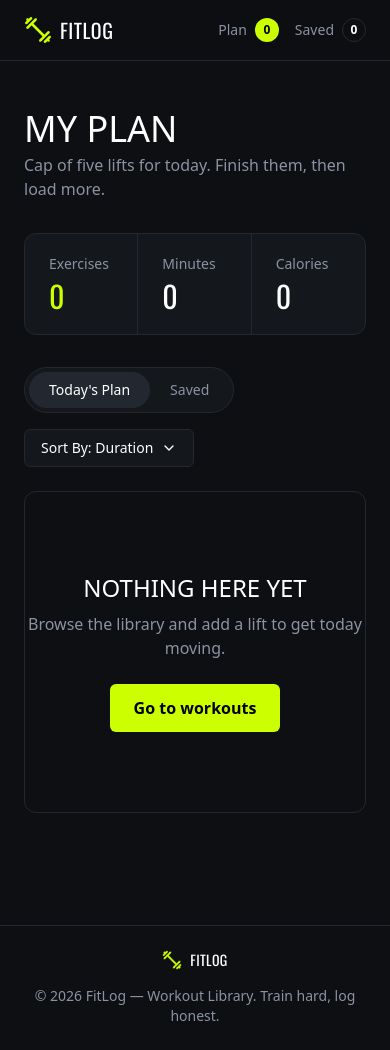
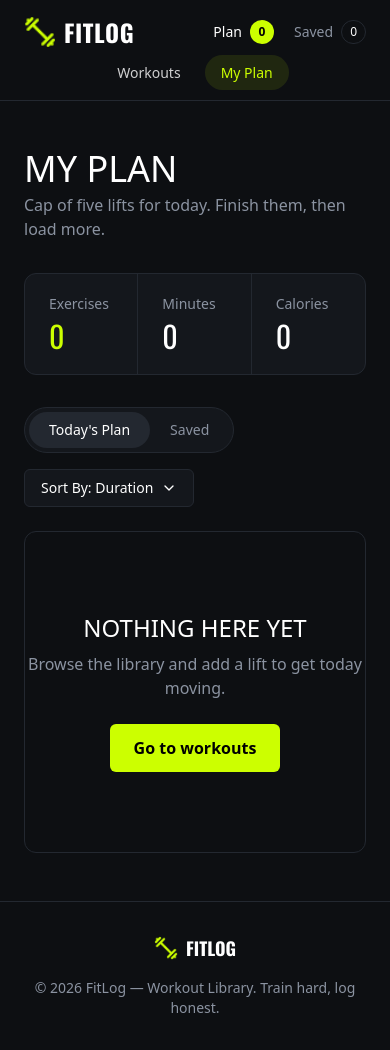
Before and after one commit to Bijoy34-CSE/Assignment-06, a Next.js app: page /my-plan in a window 390 px wide. Built offline with nearby package versions, Linux system fonts and the light colour scheme.

Commit message:
add responsive navbar with plan/saved badges and footer

```diff
--- a/app/layout.js
+++ b/app/layout.js
@@ -1,9 +1,9 @@
 import { Oswald, Inter } from "next/font/google";
-import "./globals.css";
+import { Toaster } from "react-hot-toast";
 import { PlanProvider } from "@/context/PlanContext";
-import { Toaster } from "react-hot-toast";
 import Navbar from "@/components/Navbar";
 import Footer from "@/components/Footer";
+import "./globals.css";
 
 const oswald = Oswald({
   subsets: ["latin"],
@@ -23,10 +23,12 @@ export const metadata = {
 export default function RootLayout({ children }) {
   return (
     <html lang="en">
-      <body className={`${oswald.variable} ${inter.variable} antialiased`}>
+      <body
+        className={`${oswald.variable} ${inter.variable} flex min-h-screen flex-col antialiased`}
+      >
         <PlanProvider>
           <Navbar />
-          {children}
+          <main className="flex-1">{children}</main>
           <Footer />
           <Toaster position="top-right" />
         </PlanProvider>
--- /dev/null
+++ b/app/loading.js
@@ -0,0 +1,7 @@
+export default function Loading() {
+  return (
+    <div className="flex min-h-[60vh] items-center justify-center">
+      <div className="h-10 w-10 animate-spin rounded-full border-4 border-line border-t-accent" />
+    </div>
+  );
+}
--- a/app/page.js
+++ b/app/page.js
@@ -1,27 +1,21 @@
-import Hero from "@/components/Hero";
+import { getWorkouts } from "@/lib/api";
 import WorkoutCard from "@/components/WorkoutCard";
-import { getAllWorkouts } from "@/lib/api";
 
 export default async function Home() {
-  const rawWorkouts = await getAllWorkouts();
-  const workouts = [...rawWorkouts].sort((a, b) => a.id - b.id);
+  const workouts = await getWorkouts();
 
   return (
-    <main>
-      <Hero />
-
-      <section id="library" className="max-w-7xl mx-auto px-6 pt-14 pb-16">
-        <h2 className="font-display font-bold text-3xl mb-1">THE LIBRARY</h2>
-        <p className="text-muted mb-8">
+    <section id="library" className="mx-auto max-w-7xl px-6 py-16">
+      <h2 className="text-4xl">The Library</h2>
+      <p className="text-muted">
         Twelve lifts covering every major muscle group.
       </p>
 
-        <div className="grid grid-cols-1 sm:grid-cols-2 lg:grid-cols-3 gap-5">
+      <div className="mt-8 grid gap-6 sm:grid-cols-2 lg:grid-cols-3">
         {workouts.map((workout) => (
           <WorkoutCard key={workout.id} workout={workout} />
         ))}
       </div>
     </section>
-    </main>
   );
 }
--- a/components/Footer.js
+++ b/components/Footer.js
@@ -2,13 +2,16 @@ import Image from "next/image";
 
 export default function Footer() {
   return (
-    <footer className="border-t border-line mt-16">
-      <div className="max-w-7xl mx-auto flex flex-col sm:flex-row items-center justify-between gap-4 px-6 py-6">
+    <footer className="border-t border-line bg-bg">
+      <div className="mx-auto flex max-w-7xl flex-col items-center justify-between gap-4 px-6 py-8 text-center sm:flex-row sm:text-left">
         <div className="flex items-center gap-2">
-          <Image src="/logo.png" alt="FitLog logo" width={20} height={20} />
-          <span className="font-display text-sm tracking-wide">FITLOG</span>
+          <Image src="/logo.png" alt="FitLog logo" width={24} height={24} />
+          <span className="font-display text-lg font-bold uppercase">
+            FitLog
+          </span>
         </div>
-        <p className="text-muted text-sm text-center sm:text-right">
+
+        <p className="text-sm text-muted">
           © 2026 FitLog — Workout Library. Train hard, log honest.
         </p>
       </div>
--- a/components/Navbar.js
+++ b/components/Navbar.js
@@ -1,58 +1,62 @@
 "use client";
 
+import Image from "next/image";
 import Link from "next/link";
-import Image from "next/image";
 import { usePathname } from "next/navigation";
 import { usePlan } from "@/context/PlanContext";
+
+const links = [
+    { href: "/", label: "Workouts" },
+    { href: "/my-plan", label: "My Plan" },
+];
 
 export default function Navbar() {
     const pathname = usePathname();
     const { plan, saved } = usePlan();
 
-    const navLinks = [
-        { name: "Workouts", href: "/" },
-        { name: "My Plan", href: "/my-plan" },
-    ];
-
     return (
-        <header className="border-b border-line bg-bg/95 backdrop-blur sticky top-0 z-50">
-            <nav className="max-w-7xl mx-auto flex items-center justify-between px-6 py-4">
+        <header className="border-b border-line bg-bg">
+            <nav className="mx-auto flex max-w-7xl flex-wrap items-center justify-between gap-y-3 px-6 py-4">
                 {/* Logo */}
                 <Link href="/" className="flex items-center gap-2">
-                    <Image src="/logo.png" alt="FitLog logo" width={28} height={28} />
-                    <span className="font-display text-xl tracking-wide">FITLOG</span>
+                    <Image src="/logo.png" alt="FitLog logo" width={32} height={32} />
+                    <span className="font-display text-2xl font-bold uppercase tracking-wide">
+                        FitLog
+                    </span>
                 </Link>
 
-                {/* Nav links */}
-                <div className="hidden md:flex items-center gap-2">
-                    {navLinks.map((link) => {
+                {/* Nav links: mobile-e niche chole jay (order-3), desktop-e majhkhane */}
+                <ul className="order-3 flex w-full items-center justify-center gap-2 md:order-none md:w-auto">
+                    {links.map((link) => {
                         const isActive = pathname === link.href;
                         return (
-                            <Link
-                                key={link.href}
-                                href={link.href}
-                                className={`px-4 py-2 rounded-full text-sm font-bold transition-colors ${isActive
-                                        ? "bg-accent/15 text-accent"
-                                        : "text-muted hover:text-white"
-                                    }`}
-                            >
-                                {link.name}
-                            </Link>
+                            <li key={link.href}>
+                                <Link
+                                    href={link.href}
+                                    className={`rounded-full px-4 py-2 text-sm transition ${isActive
+                                            ? "bg-accent/10 text-accent"
+                                            : "text-white/80 hover:text-white"
+                                        }`}
+                                >
+                                    {link.label}
+                                </Link>
+                            </li>
                         );
                     })}
-                </div>
+                </ul>
 
-                {/* Badges */}
-                <div className="flex items-center gap-4 text-sm">
+                {/* Plan ar Saved badge */}
+                <div className="flex items-center gap-5 text-sm">
                     <Link href="/my-plan" className="flex items-center gap-2">
-                        <span className="text-muted">Plan</span>
-                        <span className="bg-accent text-black rounded-full w-6 h-6 flex items-center justify-center text-xs font-bold">
+                        <span>Plan</span>
+                        <span className="flex h-6 min-w-6 items-center justify-center rounded-full bg-accent px-2 text-xs font-bold text-black">
                             {plan.length}
                         </span>
                     </Link>
-                    <Link href="/my-plan" className="flex items-center gap-2">
-                        <span className="text-muted">Saved</span>
-                        <span className="border border-line text-white rounded-full w-6 h-6 flex items-center justify-center text-xs font-bold">
+
+                    <Link href="/my-plan" className="flex items-center gap-2 text-muted">
+                        <span>Saved</span>
+                        <span className="flex h-6 min-w-6 items-center justify-center rounded-full border border-line px-2 text-xs text-white">
                             {saved.length}
                         </span>
                     </Link>
--- a/context/PlanContext.js
+++ b/context/PlanContext.js
@@ -29,7 +29,7 @@ export function PlanProvider({ children }) {
       toast.error("Already saved");
       return;
     }
-    setSaved([...saved, { ...workout }]);
+    setSaved([...saved, workout]);
     toast.success("Saved for later");
   };
 
@@ -45,11 +45,9 @@ export function PlanProvider({ children }) {
 
   const markDone = (id) => {
     setPlan(
-      plan.map((item) =>
-        item.id === id ? { ...item, done: true } : item
-      )
+      plan.map((item) => (item.id === id ? { ...item, done: true } : item))
     );
-    toast.success("Marked as done");
+    toast.success("Nice work! Marked as done");
   };
 
   const value = {
--- a/lib/api.js
+++ b/lib/api.js
@@ -1,17 +1,12 @@
-const BASE_URL = "https://api.abcz.workers.dev/api/fitlog";
+const API_URL = "https://api.abcz.workers.dev/api/fitlog";
 
-export async function getAllWorkouts() {
-  const res = await fetch(BASE_URL, { cache: "no-store" });
-  if (!res.ok) {
-    throw new Error("Failed to fetch workouts");
-  }
+export async function getWorkouts() {
+  const res = await fetch(API_URL);
+  if (!res.ok) throw new Error("Failed to fetch workouts");
   return res.json();
 }
 
 export async function getWorkoutById(id) {
-  const res = await fetch(`${BASE_URL}/${id}`, { cache: "no-store" });
-  if (!res.ok) {
-    throw new Error("Failed to fetch workout details");
-  }
-  return res.json();
+  const workouts = await getWorkouts();
+  return workouts.find((workout) => String(workout.id) === String(id));
 }
--- a/next.config.mjs
+++ b/next.config.mjs
@@ -2,10 +2,7 @@
 const nextConfig = {
   images: {
     remotePatterns: [
-      {
-        protocol: "https",
-        hostname: "**",
-      },
+      { protocol: "https", hostname: "img.magnific.com" },
     ],
   },
 };
```
Also changed, not shown: components/WorkoutCard.js (+31 -17 lines). Lines whose indentation alone changed are shown as unchanged.
